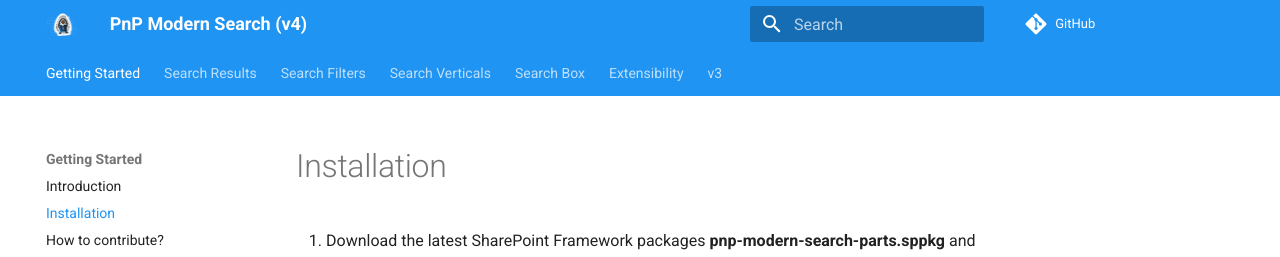
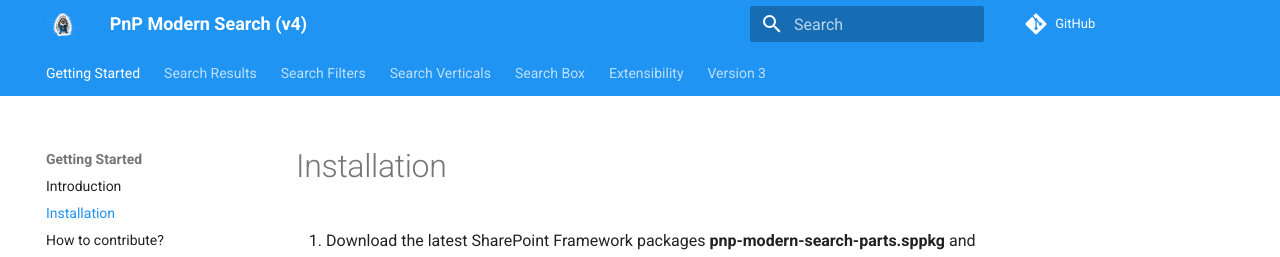
Before and after one commit to dominic5perezd/pnp-modern-search, an MkDocs documentation site: the page built from docs/installation.md, in a window 1280 px wide and 900 px high. Shown: the top 257 px of the window. Built offline with MkDocs 1.6.1 and Material for MkDocs 9.7.7, drawn with Linux system fonts in a browser that asks for light colours; comment, search, counter and statistics services are not loaded.

Commit message:
- Misc updates on the doc

```diff
--- a/mkdocs.yml
+++ b/mkdocs.yml
@@ -26,7 +26,7 @@ nav:
     - Custom web component: extensibility/custom_web_component.md
     - Custom suggestions provider: extensibility/custom_suggestions_provider.md
     - Custom Handlebars customizations: extensibility/handlebars_customizations.md
-  - v3:
+  - Version 3:
     - Documentation: v3/index.md
 theme:
   name: 'material'
```
Also changed, not shown: docs/index.md (+1 -1 lines).
